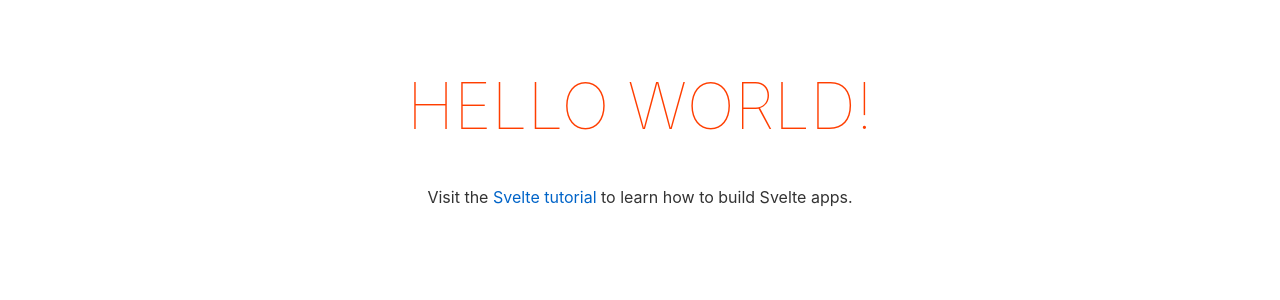
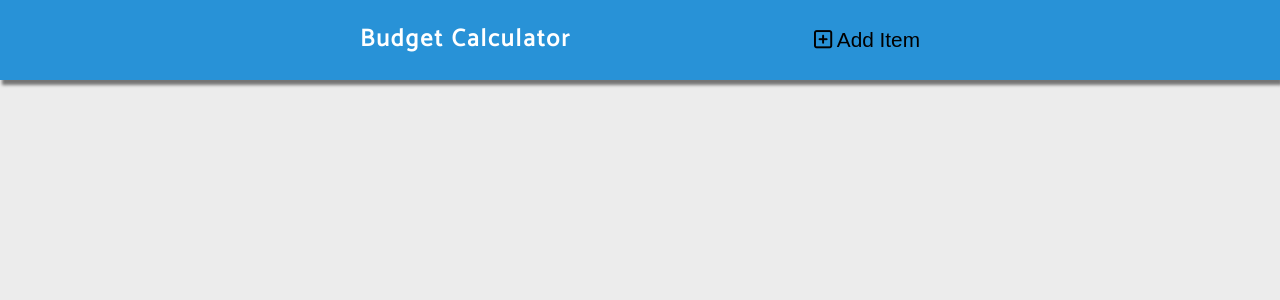
Before and after one commit to Altofogant/budget-calculator, a Svelte app: page / in a window 1280 px wide. Shown: the top 300 px of the page. Built offline with nearby package versions, Linux system fonts and the light colour scheme.

Commit message:
added global css and a navbar component

```diff
--- a/public/global.css
+++ b/public/global.css
@@ -1,63 +1,344 @@
-html, body {
-	position: relative;
-	width: 100%;
-	height: 100%;
+/*
+======
+Fonts
+======
+*/
+@import url("https://fonts.googleapis.com/css?family=Catamaran:300,400&display=swap");
+/*
+======
+Variables
+======
+*/
+:root {
+  --primaryColor: #2892d7;
+  --mainWhite: #fff;
+  --offWhite: #f7f7f7;
+  --mainBlack: #222;
+  --mainGrey: #ececec;
+  --darkGrey: #afafaf;
+  --mainTransition: all 0.3s linear;
+  --mainSpacing: 0.3rem;
+  --lightShadow: 2px 5px 3px 0px rgba(0, 0, 0, 0.5);
+  --darkShadow: 4px 10px 5px 0px rgba(0, 0, 0, 0.5);
+  --mainBorderRadius: 0.25rem;
+}
+/*
+======
+Global Styles
+======
+*/
+* {
+  margin: 0;
+  padding: 0;
+  box-sizing: border-box;
 }
 
 body {
-	color: #333;
-	margin: 0;
-	padding: 8px;
-	box-sizing: border-box;
-	font-family: -apple-system, BlinkMacSystemFont, "Segoe UI", Roboto, Oxygen-Sans, Ubuntu, Cantarell, "Helvetica Neue", sans-serif;
+  font-family: "Catamaran", sans-serif;
+  color: var(--mainBlack);
+  background: var(--mainGrey);
+  line-height: 1.4;
+  font-size: 1rem;
+  font-weight: 300;
+}
+h1,
+h2,
+h3,
+h4,
+h5,
+h6 {
+  font-family: "Catamaran", sans-serif;
+  margin-bottom: 1.25rem;
+  letter-spacing: var(--mainSpacing);
+}
+p {
+  margin-bottom: 1.25rem;
+}
+ul {
+  list-style-type: none;
+}
+a {
+  text-decoration: none;
+  color: var(--mainBlack);
+}
+/*
+======
+Buttons
+======
+*/
+.btn,
+.btn-white,
+.btn-primary {
+  text-transform: uppercase;
+  letter-spacing: var(--mainSpacing);
+  color: var(--primaryColor);
+  border: 2px solid var(--primaryColor);
+  padding: 0.45rem 0.8rem;
+  display: inline-block;
+  transition: var(--mainTransition);
+  cursor: pointer;
+  font-size: 0.8rem;
+  border-radius: var(--mainBorderRadius);
+  background: transparent;
+}
+.btn:hover {
+  background: var(--primaryColor);
+  color: var(--mainWhite);
+}
+.btn-white {
+  background: transparent;
+  color: var(--primaryColor);
+  border-color: var(--primaryColor);
+}
+.btn-white:hover {
+  background: var(--mainWhite);
+  color: var(--primaryColor);
+}
+.btn-primary {
+  background: var(--primaryColor);
+  color: var(--mainWhite);
+  border-color: var(--primaryColor);
+}
+.btn-primary:hover {
+  background: transparent;
+  color: var(--primaryColor);
+}
+.btn-block {
+  width: 100%;
+  display: block;
+  margin: 0 auto;
+  box-shadow: var(--lightShadow);
+}
+.disabled {
+  color: var(--darkGrey);
+  border-color: var(--darkGrey);
+}
+.disabled:hover {
+  background: transparent;
+  color: var(--darkGrey);
+  border-color: var(--darkGrey);
+}
+/*
+======
+Navbar
+======
+*/
+.nav {
+  background: var(--primaryColor);
+  height: 5rem;
+  display: flex;
+  align-items: center;
+  box-shadow: var(--lightShadow);
 }
 
-a {
-	color: rgb(0,100,200);
-	text-decoration: none;
+.nav-center {
+  width: 85%;
+  max-width: 35rem;
+  margin: 0 auto;
+  display: flex;
+  justify-content: space-between;
+}
+.nav-title {
+  text-transform: capitalize;
+  color: var(--mainWhite);
+  margin-bottom: 0;
+  letter-spacing: 2px;
+}
+.nav-btn {
+  background: transparent;
+  font-size: 1.3rem;
+  border: none;
+  cursor: pointer;
+  text-transform: capitalize;
+  transition: var(--mainTransition);
+}
+.nav-btn:hover {
+  color: var(--darkGrey);
+}
+/*
+======
+Content
+======
+*/
+.content {
+  padding: 3rem 0;
+  width: 85vw;
+  max-width: 35rem;
+  margin: 0 auto;
 }
 
-a:hover {
-	text-decoration: underline;
+/*
+======
+Main Title
+======
+*/
+.main-title {
+  text-transform: capitalize;
+  color: var(--primaryColor);
+  margin-bottom: 2rem;
+}
+/*
+======
+Single Expense
+======
+*/
+.single-expense {
+  display: flex;
+  justify-content: space-between;
+  text-transform: capitalize;
+  align-items: center;
+  margin-bottom: 2rem;
+  padding: 1.3rem 1rem;
+  border-radius: var(--mainBorderRadius);
+  background: var(--mainWhite);
+  box-shadow: var(--lightShadow);
+}
+.single-expense h2 {
+  margin-bottom: 0;
+  font-weight: 300;
+}
+.single-expense h4 {
+  margin-bottom: 0;
+  margin-top: 1rem;
+  font-weight: 300;
+  color: var(--primaryColor);
 }
 
-a:visited {
-	color: rgb(0,80,160);
+.expense-btn {
+  font-size: 1rem;
+  background: transparent;
+  border: none;
+  margin: 0 0.4rem;
+  transition: var(--mainTransition);
+  cursor: pointer;
+}
+.expense-btn:hover {
+  transform: scale(1.2);
+}
+.amount-btn {
+  font-size: 1.3rem;
+  background: transparent;
+  border: none;
+  cursor: pointer;
+  color: var(--primaryColor);
+}
+.delete-btn {
+  color: red;
+}
+.edit-btn {
+  color: green;
+}
+/*
+======
+Expense Form
+======
+*/
+
+.expense-form {
+  background: var(--mainWhite);
+  padding: 1.25rem 1rem;
+  text-transform: capitalize;
+  border-radius: var(--mainBorderRadius);
+  box-shadow: var(--lightShadow);
 }
 
-label {
-	display: block;
+.form-control label {
+  display: block;
 }
+.form-control input {
+  width: 100%;
+  border: none;
+  border-bottom: 2px solid var(--darkGrey);
+  margin-bottom: 1.25rem;
+  padding: 0.5rem;
+  font-size: 1.2rem;
+}
+.form-empty {
+  text-align: center;
+  color: red;
+}
+.form {
+  position: relative;
+  margin-bottom: 5rem;
+}
+.close-btn {
+  position: absolute;
+  top: 0;
+  right: 0;
+  font-size: 1.2rem;
+  text-transform: capitalize;
+  display: flex;
+  align-items: center;
+  width: 4.2rem;
+  justify-content: space-between;
+  background: transparent;
+  border: none;
+  color: red;
+  cursor: pointer;
+}
+/*
+======
+Modal
+======
+*/
+.modal-container {
+  position: fixed;
+  top: 0;
+  left: 0;
+  right: 0;
+  bottom: 0;
+  background: rgba(0, 0, 0, 0.7);
+  z-index: 2;
+}
+.modal-content {
+  background: var(--mainWhite);
+  width: 85vw;
+  max-width: 35rem;
+  margin: 0 auto;
+  margin-top: 5rem;
+  padding: 3rem;
+  border-radius: var(--mainBorderRadius);
+  position: relative;
+}
+.modal-content .expense-form {
+  box-shadow: none;
+}
+.modal-container .form {
+  margin-bottom: 0;
+}
+.modal-container .expense-form {
+  padding: 1.25rem 0;
+}
+.modal-container .form {
+  position: static;
+}
+.modal-container .close-btn {
+  top: 2%;
+  right: 3%;
+}
+/*
+======
+Github Users
+======
+*/
 
-input, button, select, textarea {
-	font-family: inherit;
-	font-size: inherit;
-	-webkit-padding: 0.4em 0;
-	padding: 0.4em;
-	margin: 0 0 0.5em 0;
-	box-sizing: border-box;
-	border: 1px solid #ccc;
-	border-radius: 2px;
+.user {
+  margin: 2rem 0;
+  box-shadow: var(--lightShadow);
+  display: grid;
+  grid-template-columns: auto 1fr;
+  border-radius: var(--mainBorderRadius);
+  grid-column-gap: 2rem;
+  background: var(--mainWhite);
 }
-
-input:disabled {
-	color: #ccc;
+.user img {
+  width: 6rem;
+  border-top-left-radius: var(--mainBorderRadius);
+  border-bottom-left-radius: var(--mainBorderRadius);
 }
-
-button {
-	color: #333;
-	background-color: #f4f4f4;
-	outline: none;
+.user-info {
+  padding-top: 0.75rem;
 }
-
-button:disabled {
-	color: #999;
+.user-info h3 {
+  margin-bottom: 0.75rem;
 }
-
-button:not(:disabled):active {
-	background-color: #ddd;
-}
-
-button:focus {
-	border-color: #666;
-}
--- a/public/index.html
+++ b/public/index.html
@@ -10,6 +10,7 @@
 	<link rel='stylesheet' href='/global.css'>
 	<link rel='stylesheet' href='/build/bundle.css'>
 
+	<script src="https://kit.fontawesome.com/01bef51372.js" crossorigin="anonymous"></script>
 	<script defer src='/build/bundle.js'></script>
 </head>
 
--- a/src/App.svelte
+++ b/src/App.svelte
@@ -1,30 +1,5 @@
 <script>
-	export let name;
+	import Navbar from './Navbar.svelte';
 </script>
 
-<main>
-	<h1>Hello {name}!</h1>
-	<p>Visit the <a href="https://svelte.dev/tutorial">Svelte tutorial</a> to learn how to build Svelte apps.</p>
-</main>
-
-<style>
-	main {
-		text-align: center;
-		padding: 1em;
-		max-width: 240px;
-		margin: 0 auto;
-	}
-
-	h1 {
-		color: #ff3e00;
-		text-transform: uppercase;
-		font-size: 4em;
-		font-weight: 100;
-	}
-
-	@media (min-width: 640px) {
-		main {
-			max-width: none;
-		}
-	}
-</style>
+<Navbar />
--- /dev/null
+++ b/src/Navbar.svelte
@@ -0,0 +1,9 @@
+<nav class="nav">
+	<div class="nav-center">
+		<h1 class="nav-title">Budget Calculator</h1>
+		<button type="button" class="nav-btn">
+			<i class="far fa-plus-square"></i>
+			Add item
+		</button>
+	</div>
+</nav>
--- a/src/main.js
+++ b/src/main.js
@@ -2,9 +2,6 @@ import App from './App.svelte';
 
 const app = new App({
 	target: document.body,
-	props: {
-		name: 'world'
-	}
 });
 
 export default app;
```
Also changed, not shown: 1 other file (tests, documents, lock files or other folders).
